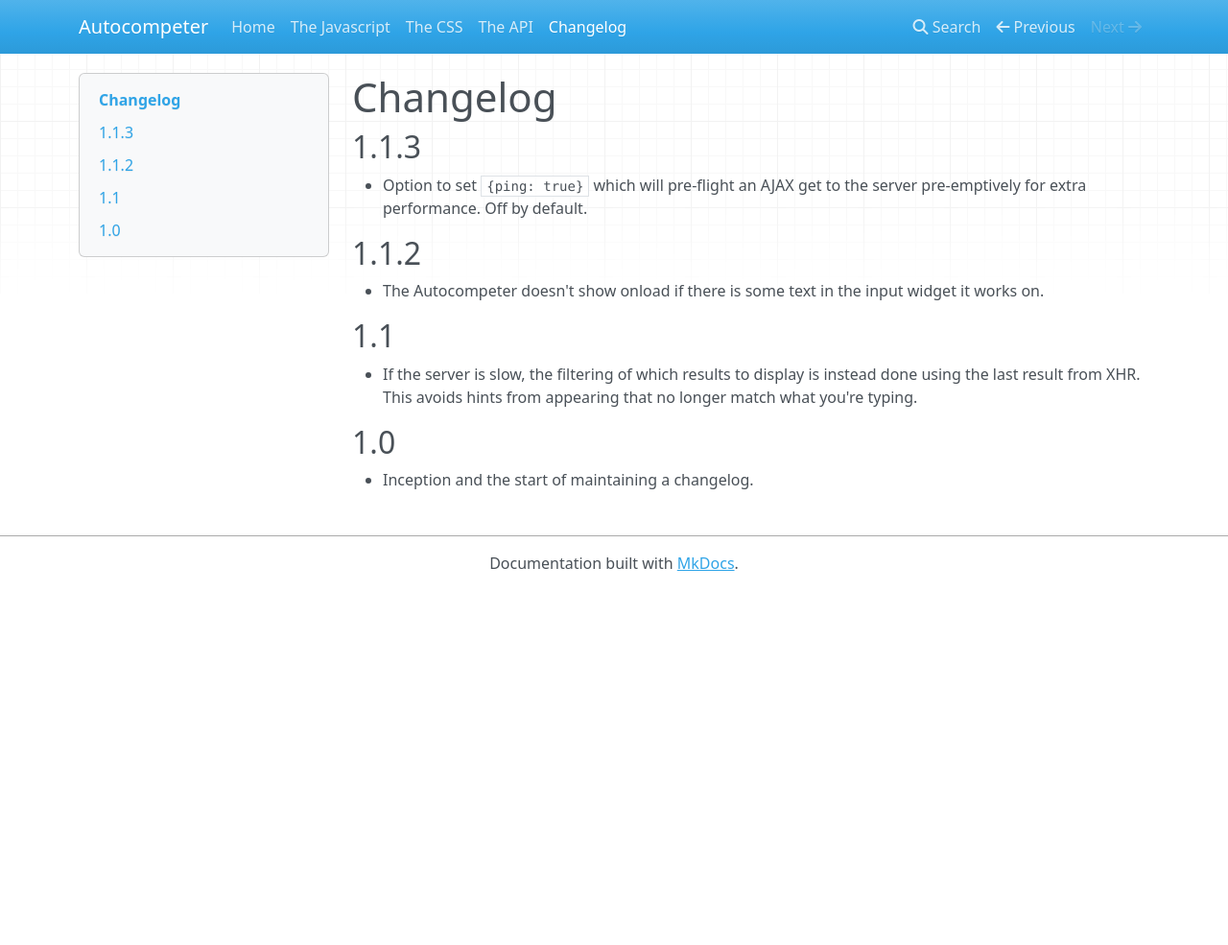
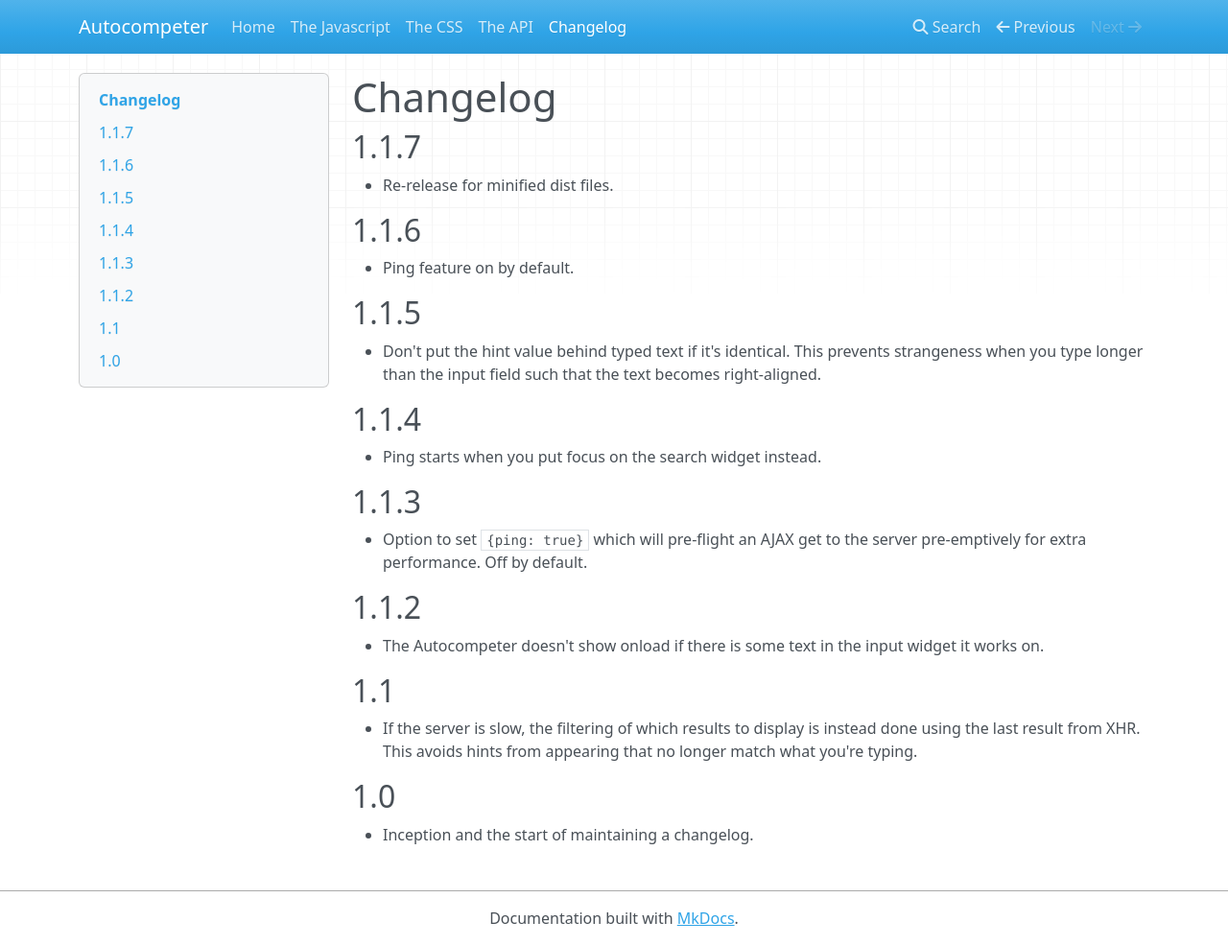
Before and after one commit to peterbe/autocompeter, an MkDocs documentation site: the page built from docs/changelog.md, in a window 1280 px wide and 985 px high. Shown: the whole window at 96% size. Built offline with MkDocs 1.6.1, drawn with Linux system fonts in a browser that asks for light colours; nearby versions of some CDN libraries; old or Windows-style settings are respelled for this version of MkDocs.

Commit message:
re-build and update changelog

```diff
--- a/bower.json
+++ b/bower.json
@@ -1,6 +1,6 @@
 {
   "name": "autocompeter",
-  "version": "1.1.6",
+  "version": "1.1.7",
   "homepage": "https://autocompeter.com",
   "authors": [
     "Peter Bengtsson <mail@peterbe.com>"
--- a/docs/changelog.md
+++ b/docs/changelog.md
@@ -1,5 +1,23 @@
 # Changelog
 
+
+## 1.1.7
+
+ * Re-release for minified dist files.
+
+## 1.1.6
+
+ * Ping feature on by default.
+
+## 1.1.5
+
+ * Don't put the hint value behind typed text if it's identical. This
+   prevents strangeness when you type longer than the input field such
+   that the text becomes right-aligned.
+
+## 1.1.4
+
+ * Ping starts when you put focus on the search widget instead.
 
 ## 1.1.3
 
```
Also changed, not shown: 2 other files.
